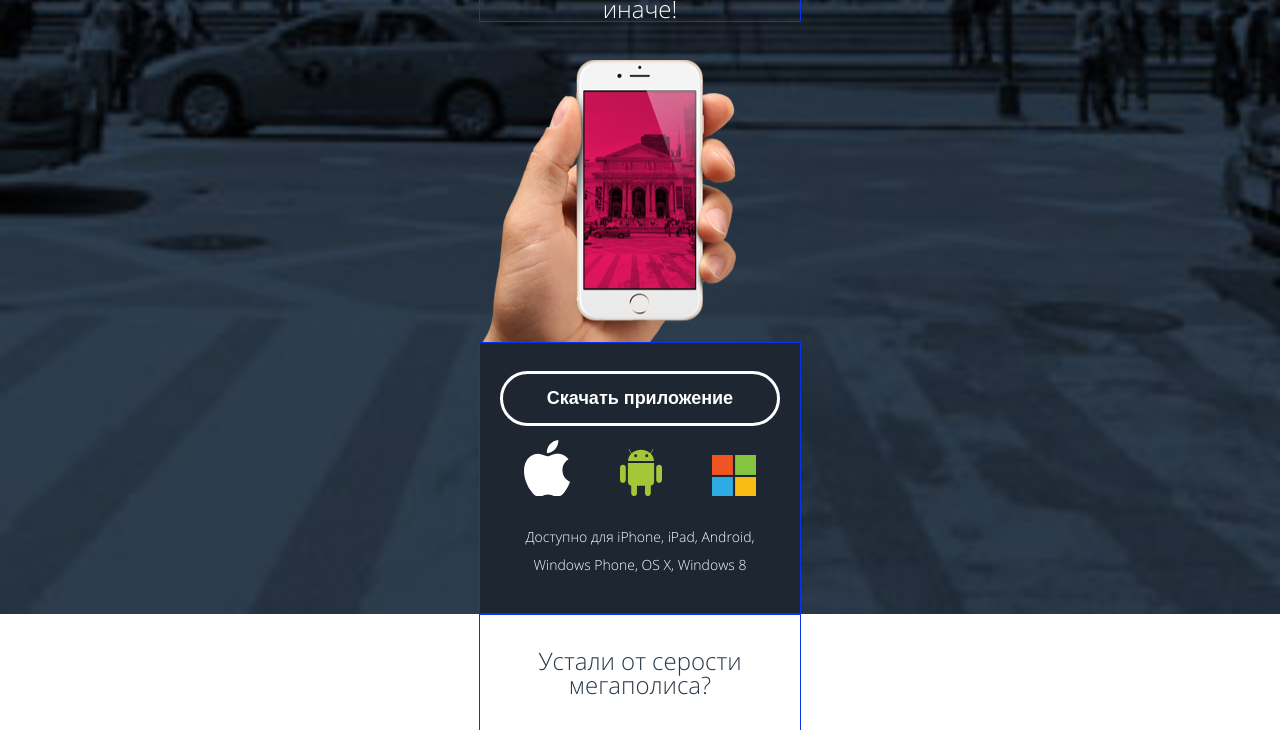
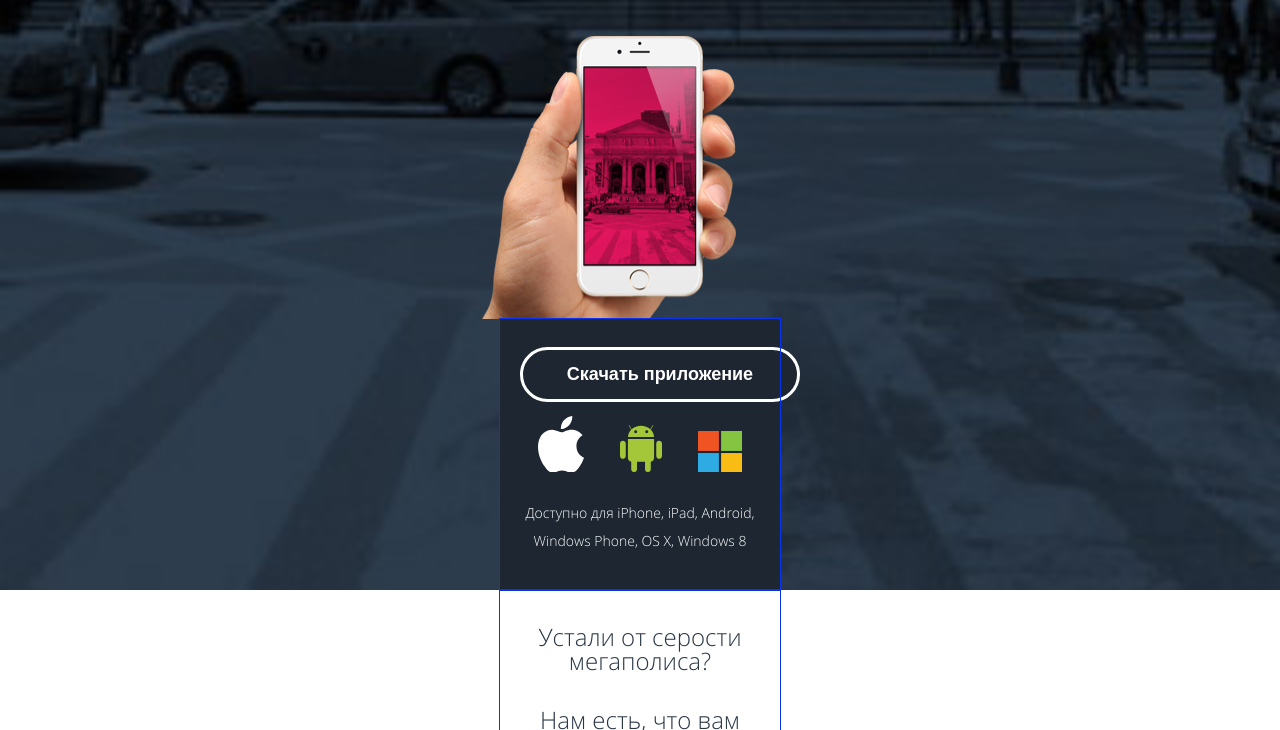
Before and after one commit to Nataliy80/635459-pink-20, a website: page source/index.html in a window 1280 px wide. Shown: the part 393-1123 px from the top of the page. Drawn offline with nearby package versions, Linux system fonts and the light colour scheme; files that its build step writes are made by us from their sources.

Commit message:
Делает правки

```diff
--- a/source/less/blocks/download.less
+++ b/source/less/blocks/download.less
@@ -74,7 +74,6 @@
   height: 55px;
   margin-top: 28px;
   border: 3px solid #ffffff;
-  box-sizing: border-box;
   font-style: normal;
   font-size: 18px;
   font-weight: bold;
@@ -82,6 +81,7 @@
   color: #ffffff;
   text-align: center;
   background-color: #1d2631;
+  box-sizing: border-box;
   cursor: pointer;
 }
 
--- a/source/less/blocks/global.less
+++ b/source/less/blocks/global.less
@@ -19,6 +19,6 @@ ul {
   list-style: none;
 }
 
-::after, ::before {
+*, *::after, *::before {
   box-sizing: border-box;
 }
```
